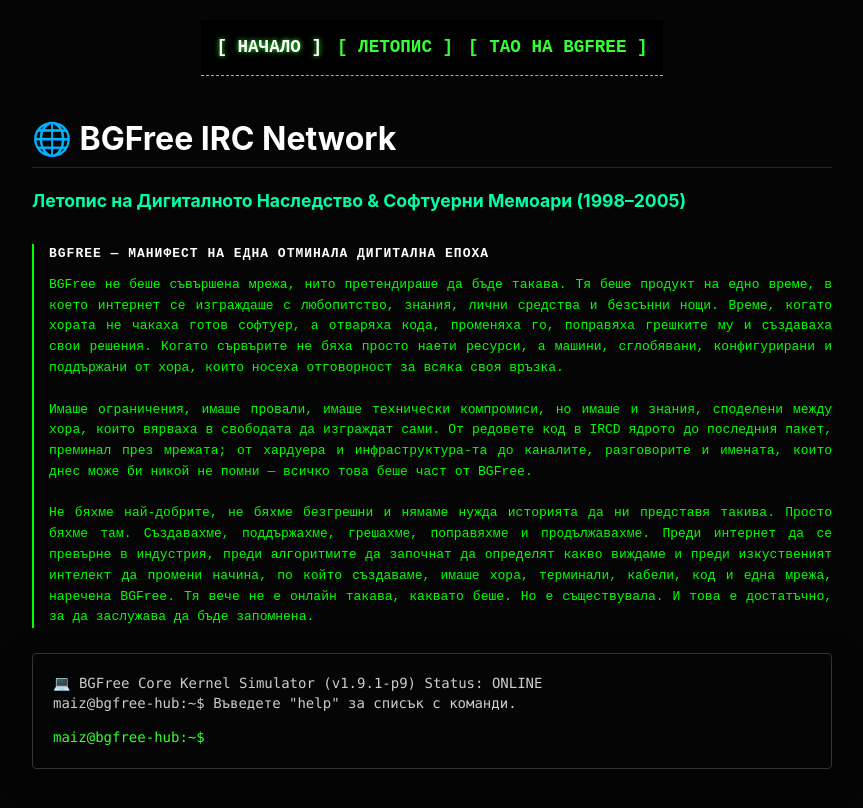
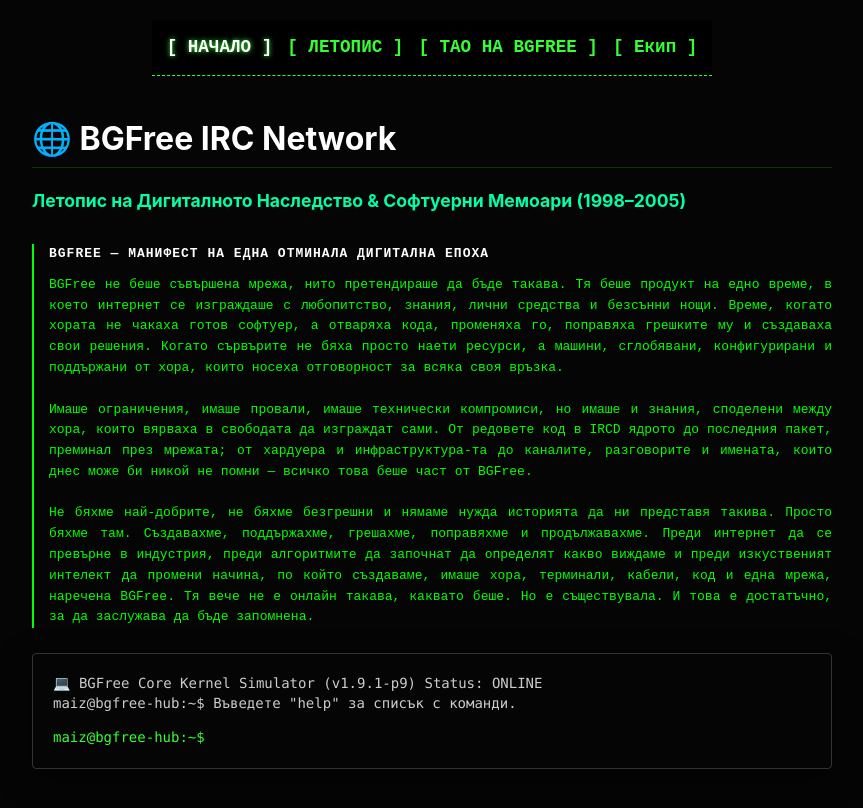
Before and after one commit to bgfreeirc/bgfreeirc.github.io, a plain HTML site: page index.html in a window 1280 px wide. Shown: the whole page, without its empty margins (208-1071 px from the left). Drawn offline with Linux system fonts and the light colour scheme.

Commit message:
Update index.html

```diff
--- a/index.html
+++ b/index.html
@@ -150,6 +150,7 @@
         <a href="https://bgfreeirc.github.io/" class="menu-item active">[ НАЧАЛО ]</a>
         <a href="history.html" class="menu-item">[ ЛЕТОПИС ]</a>
         <a href="tao.html" class="menu-item">[ ТАО НА BGFREE ]</a>
+        <a href="Credits.html" class="menu-item">[ Екип ]</a>
     </nav>
 
 <div class="container">
```
